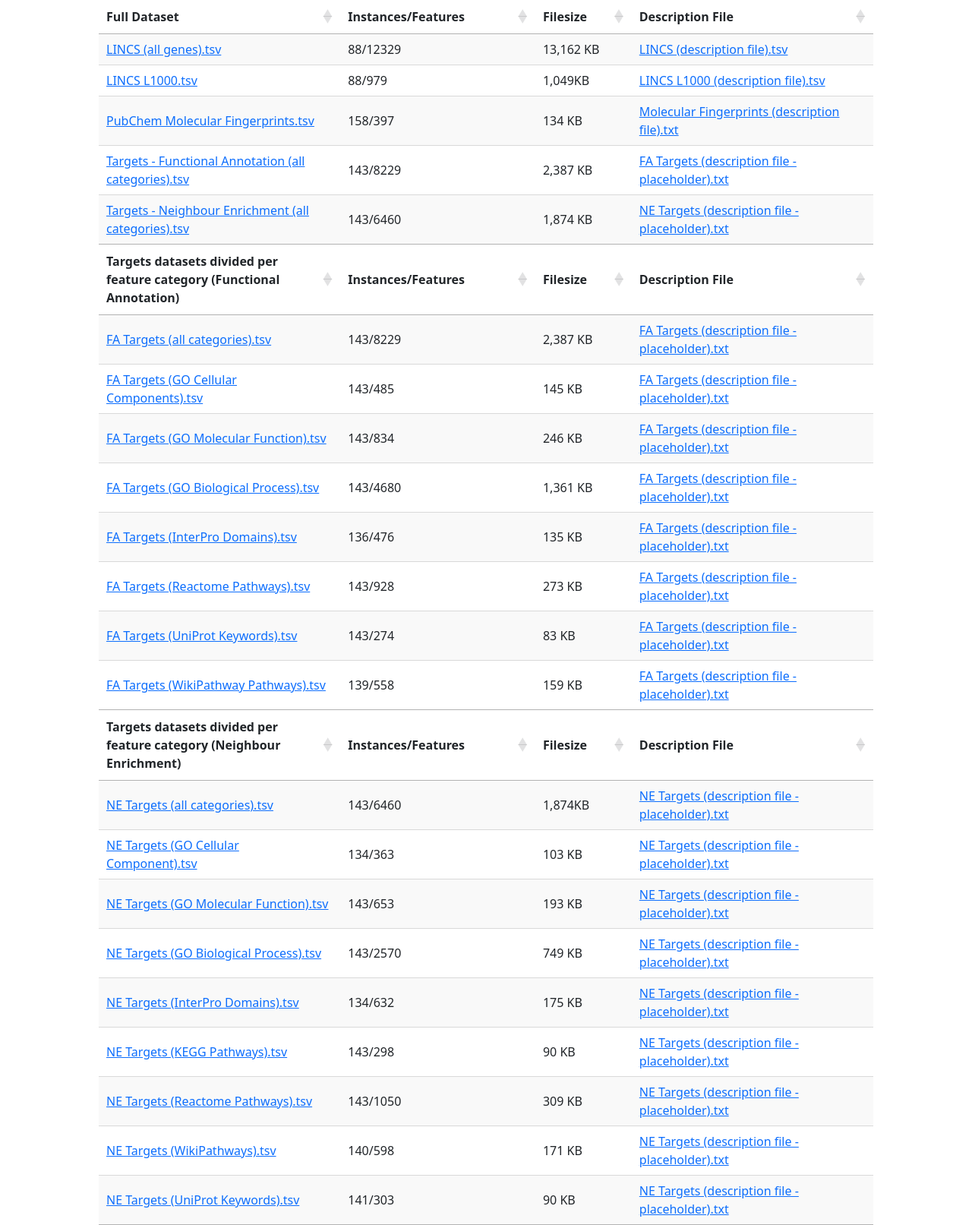
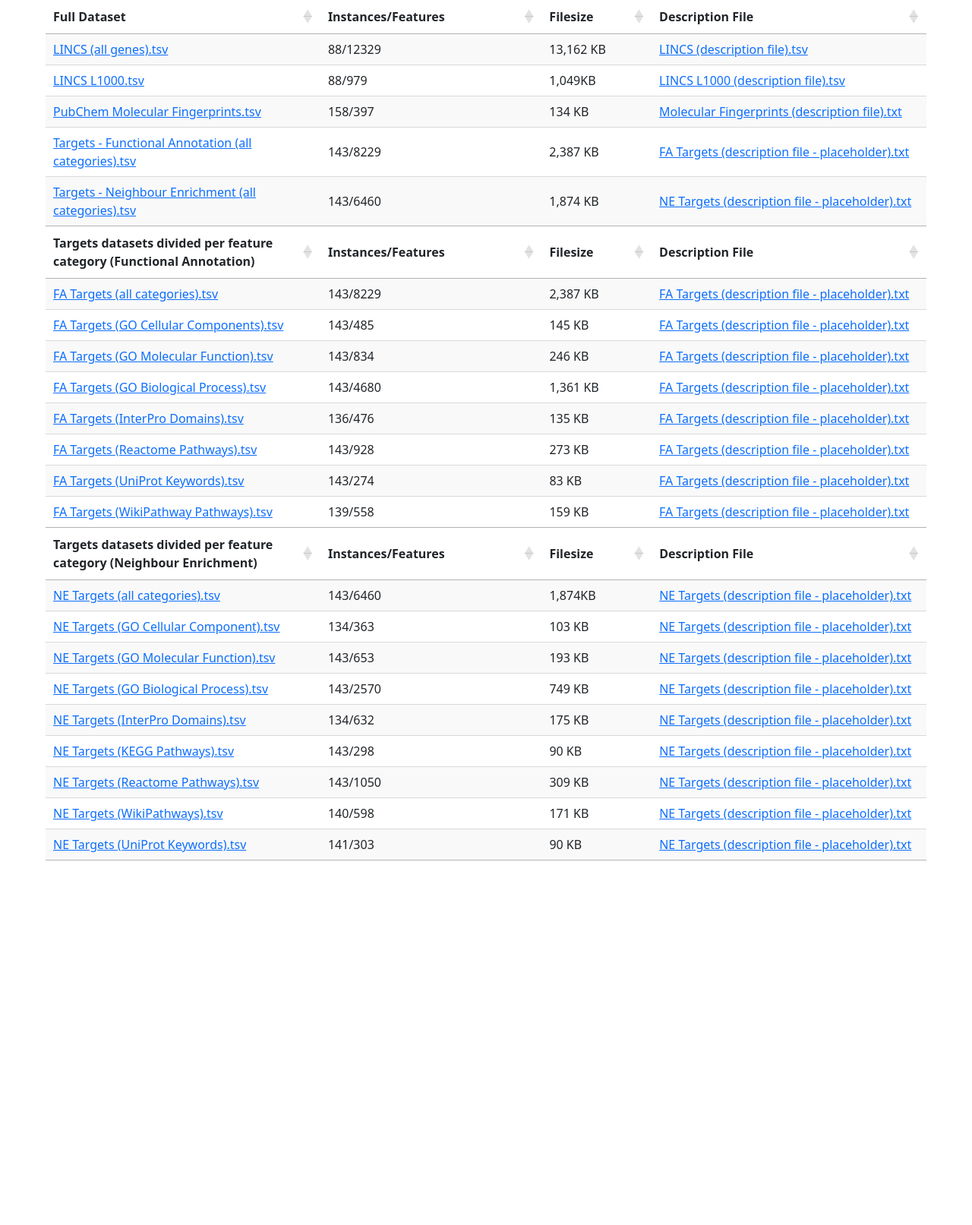
Before and after one commit to caioedurib/lodprime_source, a Flask app: template templates/data.html in a window 1280 px wide. Shown: the part 56-1669 px from the top of the page at 76% size. After the commit the page ends 1189 px from the top, so only its background shows below. Run offline with Flask 3, Linux system fonts and the light colour scheme; the template is opened without the code that fills it, so the values that code supplies are empty; some libraries are stand-ins or nearby versions.

Commit message:
Updating Sep-04

```diff
--- a/templates/base.html
+++ b/templates/base.html
@@ -47,10 +47,8 @@
         </div>
     </nav>
 </header>
-<div class="container">
-{% block body %}
-
-{% endblock %}
+<div class="container-fluid m-0">
+{% block body %} {% endblock %}
 </div>
 </body>
 </html>
```
Also changed, not shown: 1 other file.
